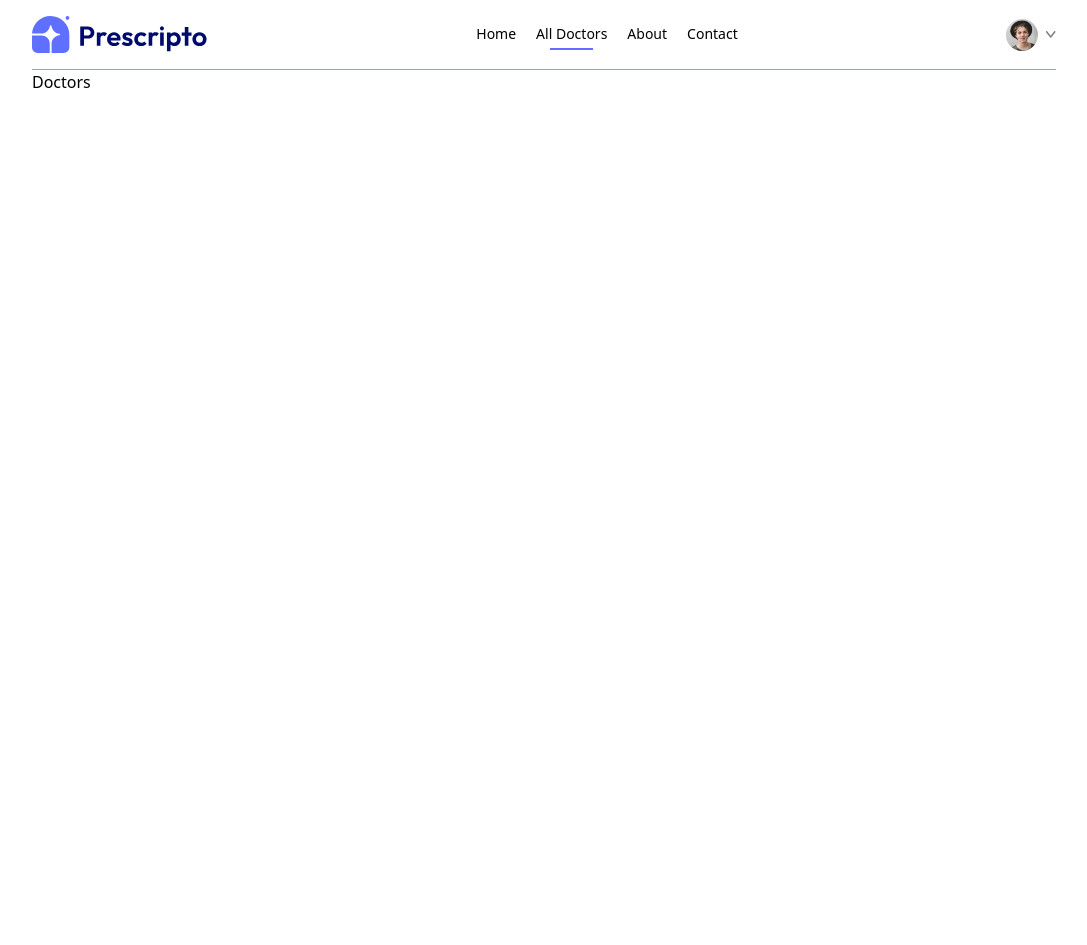
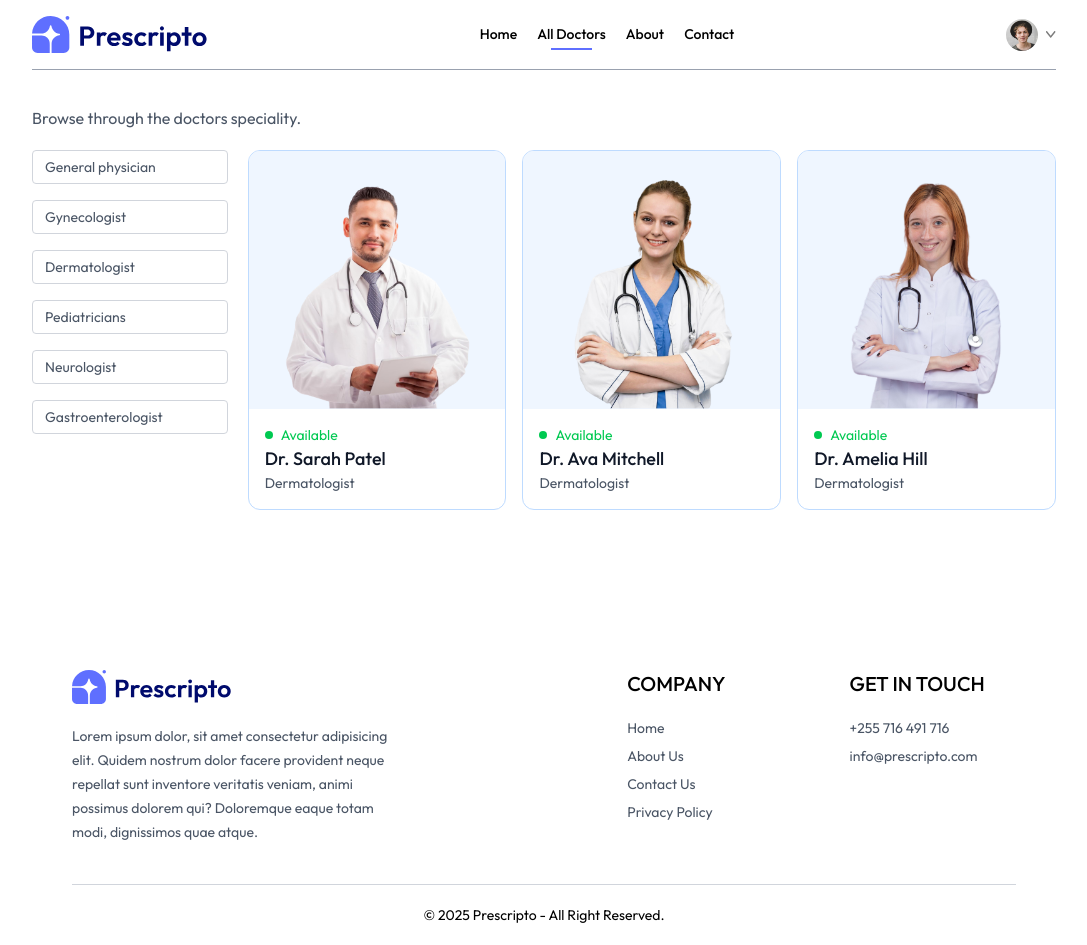
Before and after one commit to prospermbuma/prescripto, a React (Vite) app in the folder frontend/: page /doctors/Dermatologist in a window 1280 px wide. Shown: the whole page, without its empty margins (96-1183 px from the left). Before the commit the page ends 800 px from the top, so only its background shows below. Built offline with nearby package versions, Linux system fonts and the light colour scheme.

Commit message:
Huge update

```diff
--- a/frontend/index.html
+++ b/frontend/index.html
@@ -1,5 +1,5 @@
 <!doctype html>
-<html lang="en">
+<html lang="en" class="scroll-smooth">
   <head>
     <meta charset="UTF-8" />
     <link rel="icon" type="image/svg+xml" href="./src/assets/favicon.png" />
--- a/frontend/src/App.jsx
+++ b/frontend/src/App.jsx
@@ -10,11 +10,12 @@
 import Login from './pages/Login'
 import NotFound from './pages/NotFound'
 import Navbar from './components/Navbar'
+import Footer from './components/Footer'
 
 const App = () => {
   return (
     <div className='mx-4 sm:mx-[10%]'>
-      <Navbar/>
+      <Navbar />
       <Routes>
         <Route path='/' element={<Home />} />
         <Route path='/about' element={<About />} />
@@ -27,6 +28,7 @@
         <Route path='/login' element={<Login />} />
         <Route path='*' element={<NotFound />} />
       </Routes>
+      <Footer />
     </div>
   )
 }
--- /dev/null
+++ b/frontend/src/components/Banner.jsx
@@ -0,0 +1,27 @@
+import React from 'react'
+import { assets } from '../assets/assets'
+import { useNavigate } from 'react-router-dom'
+
+const Banner = () => {
+
+    const navigate = useNavigate();
+
+    return (
+        <div className='flex bg-primary rounded-lg px-6 sm:px-10 lg:px-12 my-20 md:mx-10'>
+            {/* ====== LEFT ===== */}
+            <div className='flex-1 py-8 sm:py-10 md:py-16 lg:py-24 lg:pl-5'>
+                <div className='text-xl sm:text-2xl md:text-3xl lg:text-5xl font-semibold text-white'>
+                    <p>Book Appointment</p>
+                    <p className='mt-4'>With 100+ Trusted Doctors</p>
+                </div>
+                <button onClick={() => { navigate('/login'); scrollTo(0, 0); }} className='bg-white text-sm sm:text-base text-gray-600 px-8 py-3 rounded-full mt-6 hover:scale-105 transition-all duration-300 cursor-pointer'>Create Account</button>
+            </div>
+            {/* ====== RIGHT ===== */}
+            <div className='hidden md:block md:w-[370px] relative'>
+                <img className='w-full absolute bottom-0 right-0 max-w-md' src={assets.appointment_img} alt="Appointment img" />
+            </div>
+        </div>
+    )
+}
+
+export default Banner
--- /dev/null
+++ b/frontend/src/components/Footer.jsx
@@ -0,0 +1,46 @@
+import React from 'react'
+import { assets } from '../assets/assets'
+
+const Footer = () => {
+    return (
+        <div className='md:mx-10'>
+            <div className='flex flex-col sm:grid grid-cols-[3fr_1fr_1fr] gap-14 my-10 mt-40 text-sm'>
+                {/* ====== LEFT ===== */}
+                <div>
+                    <img className='mb-5 w-40' src={assets.logo} alt="logo " />
+                    <p className='w-full md:w-2/3 text-gray-600 leading-6'>
+                        Lorem ipsum dolor, sit amet consectetur adipisicing elit. Quidem nostrum dolor facere provident neque repellat sunt inventore veritatis veniam, animi possimus dolorem qui? Doloremque eaque totam modi, dignissimos quae atque.
+                    </p>
+                </div>
+
+                {/* ====== CENTER ===== */}
+                <div>
+                    <p className='text-xl font-medium mb-5'>COMPANY</p>
+                    <ul className='flex flex-col gap-2 text-gray-600'>
+                        <li>Home</li>
+                        <li>About Us</li>
+                        <li>Contact Us</li>
+                        <li>Privacy Policy</li>
+                    </ul>
+                </div>
+
+                {/* ====== RIGHT ===== */}
+                <div>
+                    <p className='text-xl font-medium mb-5'>GET IN TOUCH</p>
+                    <ul className='flex flex-col gap-2 text-gray-600'>
+                        <li>+255 716 491 716</li>
+                        <li>info@prescripto.com</li>
+                    </ul >
+                </div>
+            </div>
+
+            {/* ====== COPYRIGHT ===== */}
+            <div>
+                <hr className='text-gray-300' />
+                <p className='py-5 text-sm text-center'>&copy; {new Date().getFullYear()} Prescripto - All Right Reserved.</p>
+            </div>
+        </div>
+    )
+}
+
+export default Footer
--- a/frontend/src/components/Navbar.jsx
+++ b/frontend/src/components/Navbar.jsx
@@ -11,7 +11,7 @@
 
     return (
         <div className='flex items-center justify-between text-sm py-4 border-b border-b-gray-400'>
-            <img onClick={() =>  navigate('/')} className='w-44 cursor-pointer' src={assets.logo} alt="prescripto logo" />
+            <img onClick={() => { navigate('/'); scrollTo(0, 0) }} className='w-44 cursor-pointer' src={assets.logo} alt="prescripto logo" />
             <ul className='hidden md:flex items-start gap-5 font-medium'>
                 <NavLink to='/'>
                     <li className='py-1'>Home</li>
--- a/frontend/src/components/TopDoctors.jsx
+++ b/frontend/src/components/TopDoctors.jsx
@@ -1,5 +1,6 @@
-import React, { useEffect, useState } from 'react'
-import { doctors } from '../assets/assets'
+import React, { useContext, useEffect, useState } from 'react'
+import { useNavigate } from 'react-router-dom'
+import { AppContext } from '../context/AppContext';
 
 const TopDoctors = () => {
 
@@ -20,13 +21,16 @@
         window.addEventListener("resize", updateSliceRange);
     }, []);
 
+    const navigate = useNavigate();
+    const { doctors } = useContext(AppContext);
+
     return (
         <div className='flex flex-col items-center gap-4 mt-0 mb-16 text-gray-900 md:mx-10'>
             <h1 className='text-3xl font-medium'>Top Doctors to Book</h1>
             <p className='sm:w-1/3 text-center text-sm'>Simply browse through our extensive list of trusted doctors.</p>
             <div className='w-full grid grid-cols-auto gap-4 pt-5 gap-y-6 px-3 sm:px-0'>
                 {doctors.slice(0, visibleDoctors).map((item, index) => (
-                    <div className='border border-blue-200 rounded-xl overflow-hidden cursor-pointer hover:translate-y-[-10px] transition-all duration-500' key={index}>
+                    <div onClick={() => { navigate(`/appointment/${item._id}`); scrollTo(0, 0); }} className='border border-blue-200 rounded-xl overflow-hidden cursor-pointer hover:translate-y-[-10px] transition-all duration-500' key={index}>
                         <img className='bg-blue-50' src={item.image} alt="" />
                         <div className='p-4'>
                             <div className='flex items-center gap-2 text-sm text-center text-green-500'>
@@ -38,7 +42,7 @@
                     </div>
                 ))}
             </div>
-            <button className='bg-blue-50 text-gray-600 px-12 py-3 rounded-full mt-10 cursor-pointer hover:bg-primary hover:text-white transition-all duration-400'>More</button>
+            <button onClick={() => { navigate('/doctors'); scrollTo(0, 0); }} className='bg-blue-50 text-gray-600 px-12 py-3 rounded-full mt-10 cursor-pointer hover:bg-primary hover:text-white transition-all duration-400'>More</button>
         </div>
     )
 }
--- /dev/null
+++ b/frontend/src/context/AppContext.jsx
@@ -0,0 +1,3 @@
+import { createContext } from "react";
+
+export const AppContext = createContext();
--- /dev/null
+++ b/frontend/src/context/AppContextProvider.jsx
@@ -0,0 +1,17 @@
+import { AppContext } from './AppContext'
+import { doctors } from '../assets/assets'
+
+const AppContextProvider = ({ children }) => {
+
+    const value = {
+        doctors
+    }
+
+    return (
+        <AppContext.Provider value={value}>
+            {children}
+        </AppContext.Provider>
+    )
+}
+
+export default AppContextProvider;
--- a/frontend/src/index.css
+++ b/frontend/src/index.css
@@ -1,3 +1,5 @@
+@import url('https://fonts.googleapis.com/css2?family=Outfit:wght@100..900&display=swap');
+
 @import "tailwindcss";
 
 @theme {
@@ -8,8 +10,12 @@
     @apply block
 }
 
-html {
+/* html {
     scroll-behavior: smooth;
+} */
+
+* {
+    font-family: "Outfit", sans-serif;
 }
 
 ::-webkit-scrollbar {
--- a/frontend/src/main.jsx
+++ b/frontend/src/main.jsx
@@ -3,9 +3,12 @@
 import './index.css'
 import App from './App.jsx'
 import { BrowserRouter } from 'react-router-dom'
+import AppContextProvider from './context/AppContextProvider.jsx'
 
 createRoot(document.getElementById('root')).render(
   <BrowserRouter>
-    <App />
+    <AppContextProvider>
+      <App />
+    </AppContextProvider>
   </BrowserRouter>,
 )
--- a/frontend/src/pages/Doctors.jsx
+++ b/frontend/src/pages/Doctors.jsx
@@ -1,8 +1,68 @@
-import React from 'react'
+/* eslint-disable react-hooks/exhaustive-deps */
+import React, { useContext, useEffect, useState } from 'react'
+import { useNavigate, useParams } from 'react-router-dom'
+import { AppContext } from '../context/AppContext';
 
 const Doctors = () => {
+
+  const navigate = useNavigate();
+
+  const { speciality } = useParams();
+
+  const [filterDoc, setFilterDoc] = useState([]);
+
+  const { doctors } = useContext(AppContext);
+
+  const applyFilter = () => {
+    if (speciality) {
+      setFilterDoc(doctors.filter(doc => doc.speciality === speciality));
+    } else {
+      setFilterDoc(doctors);
+    }
+  }
+
+  useEffect(() => {
+    applyFilter();
+  }, [doctors, speciality])
+
   return (
-    <div>Doctors</div>
+    <div>
+      <p className='text-gray-600 mt-9'>Browse through the doctors speciality. </p>
+      <div className='flex flex-col sm:flex-row items-start gap-5 mt-5'>
+        {/* ====== LEFT ===== */}
+        <div className='flex flex-col gap-4 text-sm text-gray-600'>
+          <p onClick={() => speciality === 'General physician' ? navigate('/doctors') : navigate('/doctors/General physician')} className={`w-[92vw] sm:w-auto pl-3 py-1.5 pr-16 border border-gray-300 rounded transition-all cursor-pointer`}>General physician</p>
+          <p onClick={() => speciality === 'Gynecologist' ? navigate('/doctors') : navigate('/doctors/Gynecologist')} className={`w-[92vw] sm:w-auto pl-3 py-1.5 pr-16 border border-gray-300 rounded transition-all cursor-pointer`}>Gynecologist</p>
+          <p onClick={() => speciality === 'Dermatologist' ? navigate('/doctors') : navigate('/doctors/Dermatologist')} className={`w-[92vw] sm:w-auto pl-3 py-1.5 pr-16 border border-gray-300 rounded transition-all cursor-pointer`}>Dermatologist</p>
+          <p onClick={() => speciality === 'Pediatricians' ? navigate('/doctors') : navigate('/doctors/Pediatricians')} className={`w-[92vw] sm:w-auto pl-3 py-1.5 pr-16 border border-gray-300 rounded transition-all cursor-pointer`}>Pediatricians</p>
+          <p onClick={() => speciality === 'Neurologist' ? navigate('/doctors') : navigate('/doctors/Neurologist')} className={`w-[92vw] sm:w-auto pl-3 py-1.5 pr-16 border border-gray-300 rounded transition-all cursor-pointer`}>Neurologist</p>
+          <p onClick={() => speciality === 'Gastroenterologist' ? navigate('/doctors') : navigate('/doctors/Gastroenterologist')} className={`w-[92vw] sm:w-auto pl-3 py-1.5 pr-16 border border-gray-300 rounded transition-all cursor-pointer`}>Gastroenterologist</p>
+        </div>
+
+        {/* ====== RIGHT ===== */}
+        <div className='w-full grid grid-cols-auto gap-4 gap-y-6 relative'>
+          {filterDoc.length > 0 ? (
+            filterDoc.map((item, index) => (
+              <div onClick={() => { navigate(`/appointment/${item._id}`); scrollTo(0, 0); }} className='border border-blue-200 rounded-xl overflow-hidden cursor-pointer hover:translate-y-[-10px] transition-all duration-500' key={index}>
+                <img className='bg-blue-50' src={item.image} alt="" />
+                <div className='p-4'>
+                  <div className='flex items-center gap-2 text-sm text-center text-green-500'>
+                    <p className='w-2 h-2 bg-green-500 rounded-full'></p><p>Available</p>
+                  </div>
+                  <p className='text-gray-900 text-lg font-medium'>{item.name}</p>
+                  <p className='text-gray-600 text-sm'>{item.speciality}</p>
+                </div>
+              </div>
+            ))
+          ) : (
+            <div className='w-full h-auto rounded-2xl py-3 sm:py-4 text-center text-white bg-primary absolute'>
+              <p className='text-md sm:text-xl'>No Doctors.</p>
+            </div>
+          )
+          }
+        </div>
+      </div>
+    </div>
   )
 }
 
--- a/frontend/src/pages/Home.jsx
+++ b/frontend/src/pages/Home.jsx
@@ -2,6 +2,7 @@
 import Hero from '../components/Hero'
 import SpecialityMenu from '../components/SpecialityMenu'
 import TopDoctors from '../components/TopDoctors'
+import Banner from '../components/Banner'
 
 const Home = () => {
   return (
@@ -9,6 +10,7 @@
       <Hero />
       <SpecialityMenu />
       <TopDoctors />
+      <Banner />
     </div>
   )
 }
```
